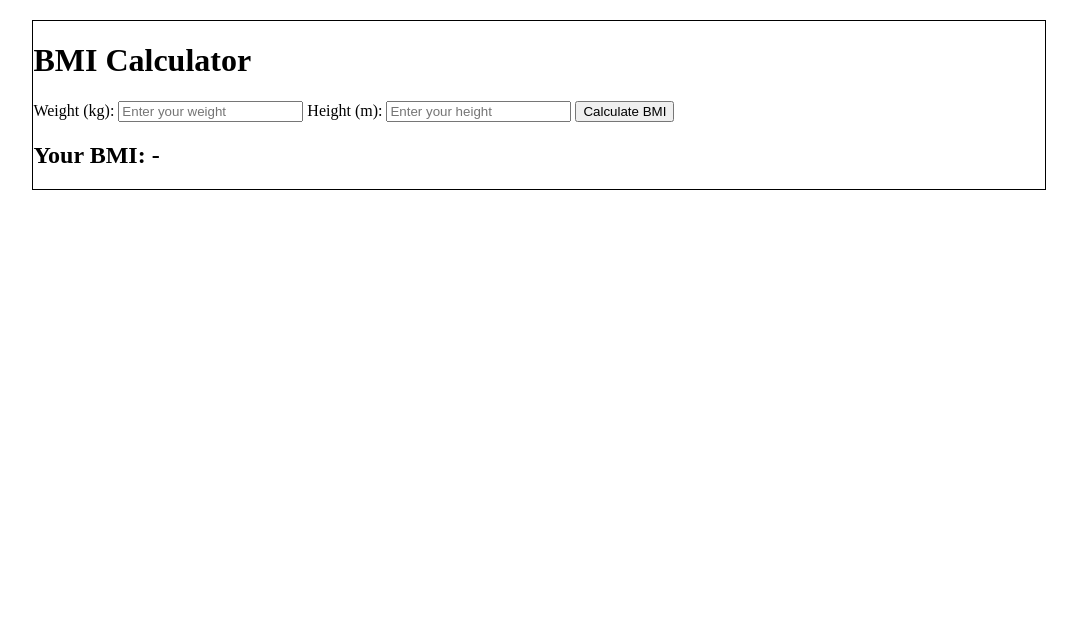
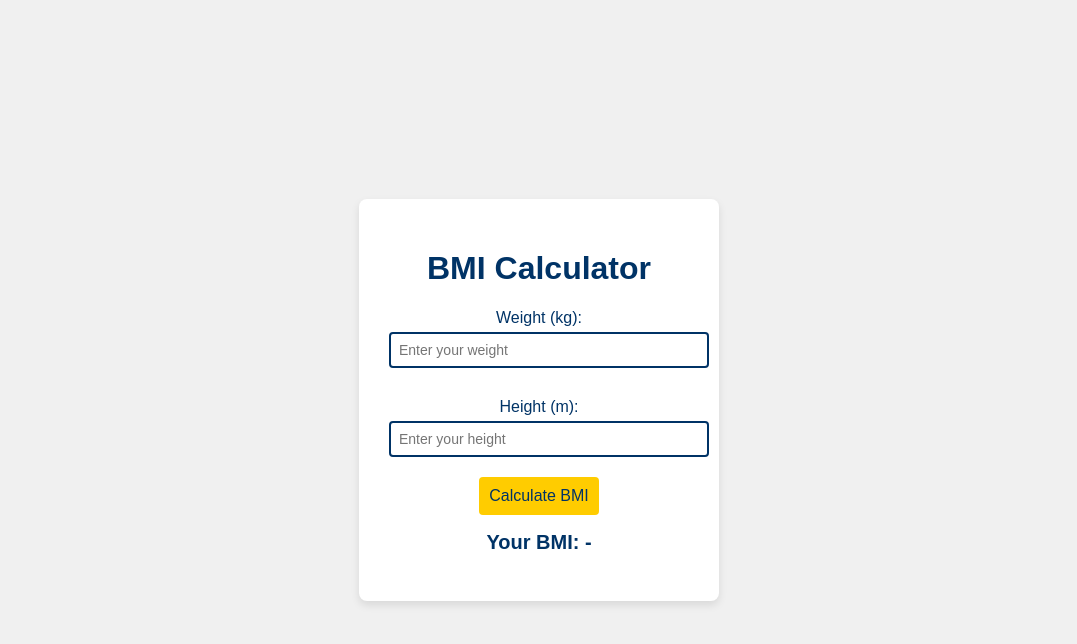
Before and after one commit to violetsareblue97/bmi-calculator, a plain HTML site: page index.html in a window 1280 px wide. Shown: the whole page, without its empty margins (101-1178 px from the left). Drawn offline with Linux system fonts and the light colour scheme.

Commit message:
Update style.css

```diff
--- a/style.css
+++ b/style.css
@@ -1,52 +1,58 @@
-.container {
-    margin: 20px auto;
-    width: 80%;
-    background: white;
-    border: 1px solid black;
+body {
+    font-family: Arial, sans-serif;
+    background-color: #f0f0f0;
+    display: flex;
+    justify-content: center;
+    align-items: center;
+    height: 100vh;
+    margin: 0;
 }
 
-.header {
-    background: #000080;
-    color: yellow;
-    padding: 10px;
+.container {
+    background-color: #ffffff;
+    border-radius: 8px;
+    padding: 30px;
+    box-shadow: 0 4px 8px rgba(0, 0, 0, 0.1);
+    width: 300px;
     text-align: center;
 }
 
-.header h1 {
-    font-size: 2rem;
-    font-family: Arial, sans-serif;
+h1 {
+    color: #003366; /* Navy Blue */
 }
 
-.input-section {
-    padding: 20px;
+label {
+    font-size: 16px;
+    color: #003366; /* Navy Blue */
+    display: block;
+    margin-top: 10px;
 }
 
-.input-section input {
+input {
     width: 100%;
-    padding: 5px;
-    border: 1px solid #999;
-    border-radius: 0;
+    padding: 8px;
+    margin-top: 5px;
+    margin-bottom: 20px;
+    border: 2px solid #003366; /* Navy Blue */
+    border-radius: 4px;
+    font-size: 14px;
 }
 
-#calculate {
-    background: yellow;
-    color: #000080;
-    font-weight: bold;
-    width: 100%;
-    padding: 8px;
-    margin-top: 10px;
+button {
+    background-color: #ffcc00; /* Yellow */
+    color: #003366; /* Navy Blue */
+    padding: 10px;
     border: none;
+    border-radius: 4px;
     cursor: pointer;
+    font-size: 16px;
 }
 
-.result {
-    padding: 15px;
-    background: #f0f0f0;
-    text-align: center;
+button:hover {
+    background-color: #ffb300;
 }
 
-.bmi-categories {
-    background: #e0e0e0;
-    padding: 15px;
-    border-top: 1px solid #999;
+h2 {
+    font-size: 20px;
+    color: #003366; /* Navy Blue */
 }
```
